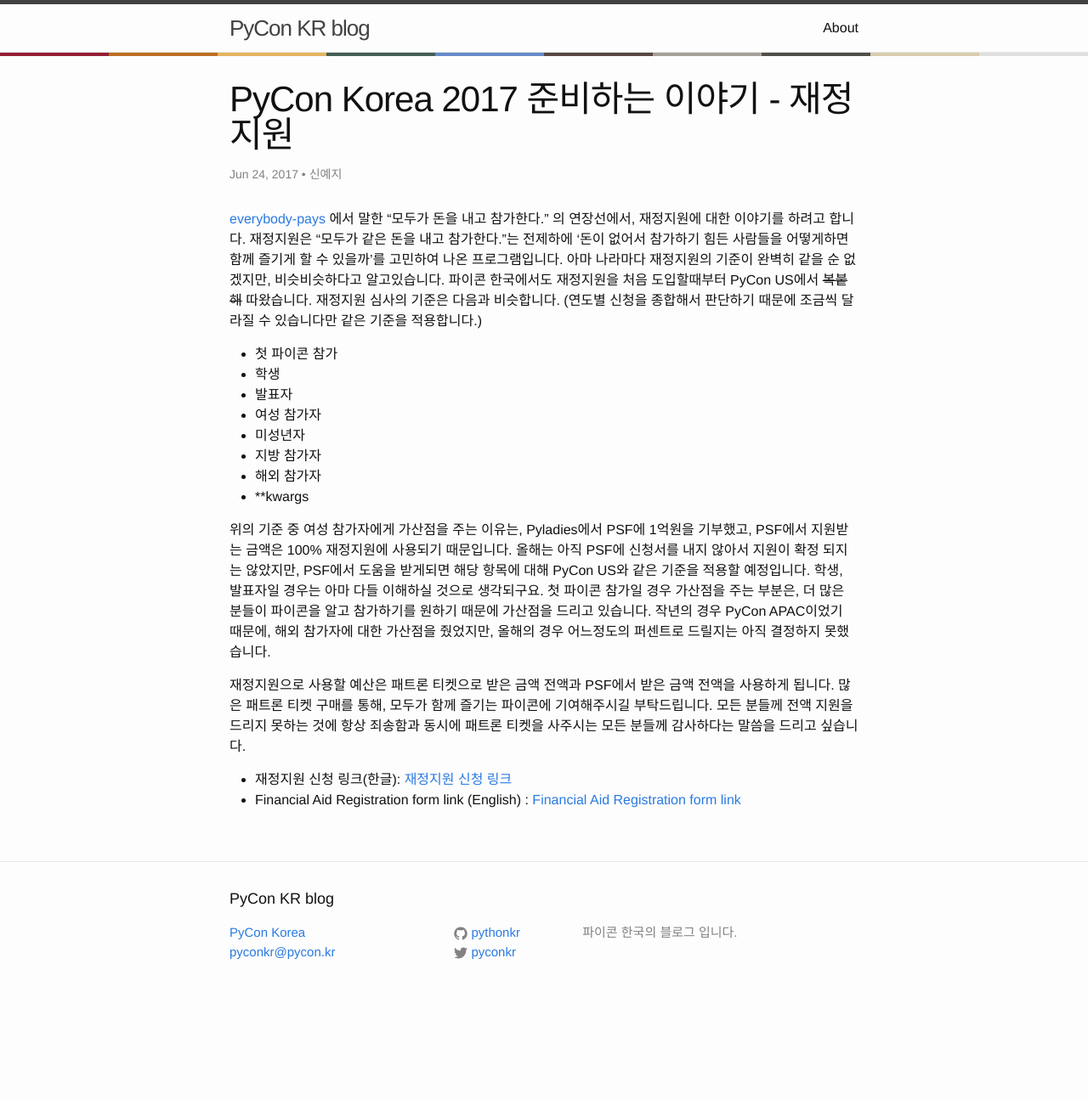
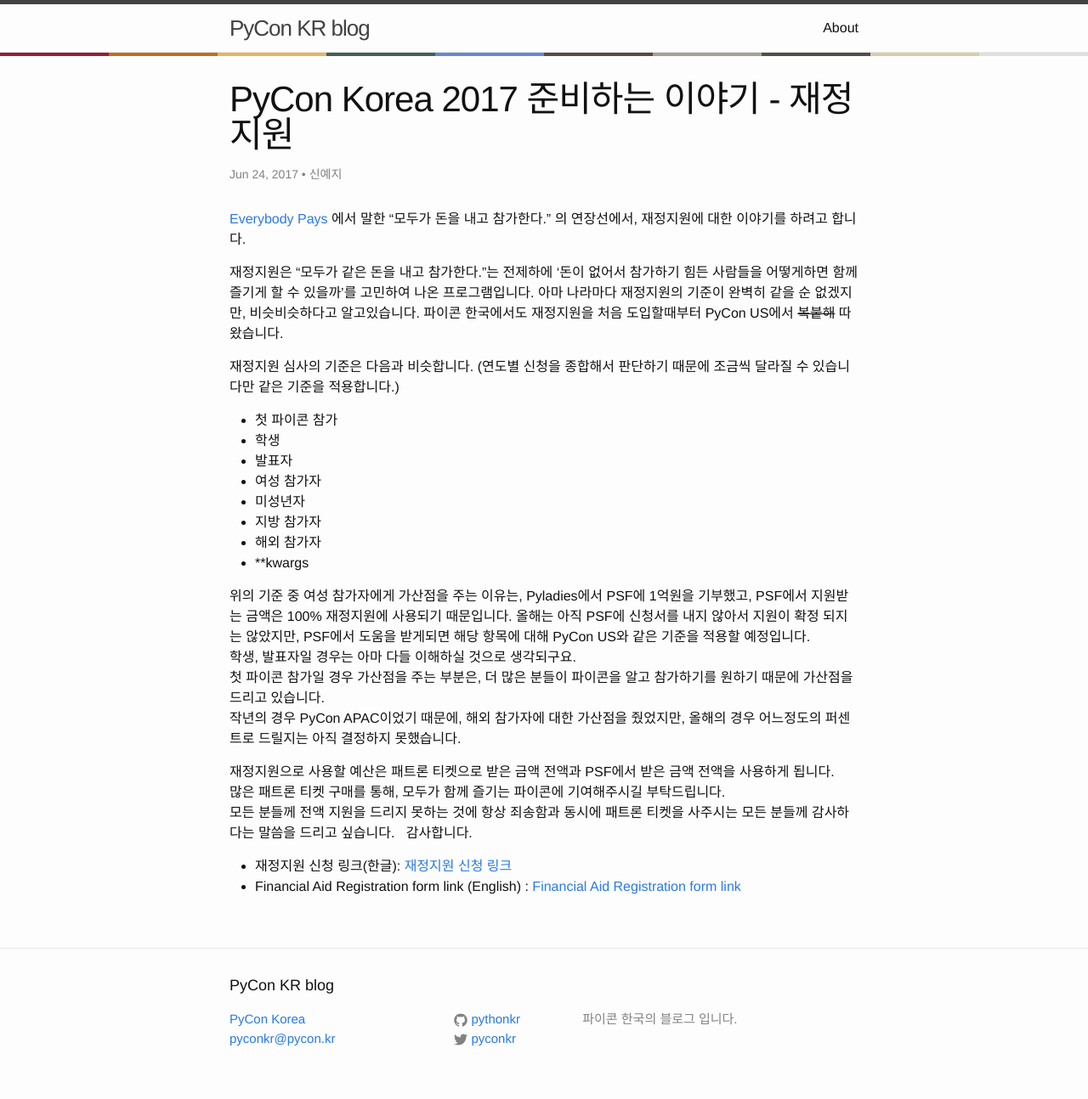
Before and after one commit to pythonkr/blog, a Jekyll site: the page built from _posts/2017-06-24-what-is-FA.md, in a window 1280 px wide. Shown: the whole page at 85% size. Built offline with Jekyll 4.4.1, drawn with Linux system fonts in a browser that asks for light colours; comment, search, counter and statistics services are not loaded; before the commit the page ends 1192 px from its top, so only the background shows below that.

Commit message:
Update 2017-06-24-what-is-FA.md

```diff
--- a/_posts/2017-06-24-what-is-FA.md
+++ b/_posts/2017-06-24-what-is-FA.md
@@ -4,9 +4,10 @@
 author : "신예지"
 ---
 
- [everybody-pays](http://blog.pycon.kr/2017/06/14/everybody-pays/) 에서 말한 “모두가 돈을 내고 참가한다.” 의 연장선에서, 재정지원에 대한 이야기를 하려고 합니다.
-재정지원은 “모두가 같은 돈을 내고 참가한다.”는 전제하에 ‘돈이 없어서 참가하기 힘든 사람들을 어떻게하면 함께 즐기게 할 수 있을까’를 고민하여 나온 프로그램입니다. 아마 나라마다 재정지원의 기준이 완벽히 같을 순 없겠지만, 비슷비슷하다고 알고있습니다.
-파이콘 한국에서도 재정지원을 처음 도입할때부터 PyCon US에서 <strike>복붙해</strike> 따왔습니다.
+[Everybody Pays](http://blog.pycon.kr/2017/06/14/everybody-pays/) 에서 말한 “모두가 돈을 내고 참가한다.” 의 연장선에서, 재정지원에 대한 이야기를 하려고 합니다.
+
+재정지원은 “모두가 같은 돈을 내고 참가한다.”는 전제하에 ‘돈이 없어서 참가하기 힘든 사람들을 어떻게하면 함께 즐기게 할 수 있을까’를 고민하여 나온 프로그램입니다. 아마 나라마다 재정지원의 기준이 완벽히 같을 순 없겠지만, 비슷비슷하다고 알고있습니다. 파이콘 한국에서도 재정지원을 처음 도입할때부터 PyCon US에서 <strike>복붙해</strike> 따왔습니다.
+
 재정지원 심사의 기준은 다음과 비슷합니다. (연도별 신청을 종합해서 판단하기 때문에 조금씩 달라질 수 있습니다만 같은 기준을 적용합니다.)
 
 - 첫 파이콘 참가
@@ -18,10 +19,15 @@
 - 해외 참가자
 - **kwargs
 
- 위의 기준 중 여성 참가자에게 가산점을 주는 이유는,  Pyladies에서 PSF에 1억원을 기부했고,  PSF에서 지원받는 금액은 100% 재정지원에 사용되기 때문입니다. 올해는 아직 PSF에 신청서를 내지 않아서 지원이 확정 되지는 않았지만, PSF에서 도움을 받게되면 해당 항목에 대해 PyCon US와 같은 기준을 적용할 예정입니다. 학생, 발표자일 경우는 아마 다들 이해하실 것으로 생각되구요. 첫 파이콘 참가일 경우 가산점을 주는 부분은, 더 많은 분들이 파이콘을 알고 참가하기를 원하기 때문에 가산점을 드리고 있습니다.
- 작년의 경우 PyCon APAC이었기 때문에, 해외 참가자에 대한 가산점을 줬었지만, 올해의 경우 어느정도의 퍼센트로 드릴지는 아직 결정하지 못했습니다.
+위의 기준 중 여성 참가자에게 가산점을 주는 이유는,  Pyladies에서 PSF에 1억원을 기부했고,  PSF에서 지원받는 금액은 100% 재정지원에 사용되기 때문입니다. 올해는 아직 PSF에 신청서를 내지 않아서 지원이 확정 되지는 않았지만, PSF에서 도움을 받게되면 해당 항목에 대해 PyCon US와 같은 기준을 적용할 예정입니다.
+학생, 발표자일 경우는 아마 다들 이해하실 것으로 생각되구요.
+첫 파이콘 참가일 경우 가산점을 주는 부분은, 더 많은 분들이 파이콘을 알고 참가하기를 원하기 때문에 가산점을 드리고 있습니다.
+작년의 경우 PyCon APAC이었기 때문에, 해외 참가자에 대한 가산점을 줬었지만, 올해의 경우 어느정도의 퍼센트로 드릴지는 아직 결정하지 못했습니다.
 
- 재정지원으로 사용할 예산은 패트론 티켓으로 받은 금액 전액과 PSF에서 받은 금액 전액을 사용하게 됩니다. 많은 패트론 티켓 구매를 통해, 모두가 함께 즐기는 파이콘에 기여해주시길 부탁드립니다. 모든 분들께 전액 지원을 드리지 못하는 것에 항상 죄송함과 동시에 패트론 티켓을 사주시는 모든 분들께 감사하다는 말씀을 드리고 싶습니다.
+재정지원으로 사용할 예산은 패트론 티켓으로 받은 금액 전액과 PSF에서 받은 금액 전액을 사용하게 됩니다.
+많은 패트론 티켓 구매를 통해, 모두가 함께 즐기는 파이콘에 기여해주시길 부탁드립니다.
+모든 분들께 전액 지원을 드리지 못하는 것에 항상 죄송함과 동시에 패트론 티켓을 사주시는 모든 분들께 감사하다는 말씀을 드리고 싶습니다.
+감사합니다.
 
 - 재정지원 신청 링크(한글): [재정지원 신청 링크](https://goo.gl/forms/V6qxghMToucCBhup2)
 - Financial Aid Registration form link (English) : [Financial Aid Registration form link](https://goo.gl/forms/gJdbHBAZQCxcWjcD3)
```
